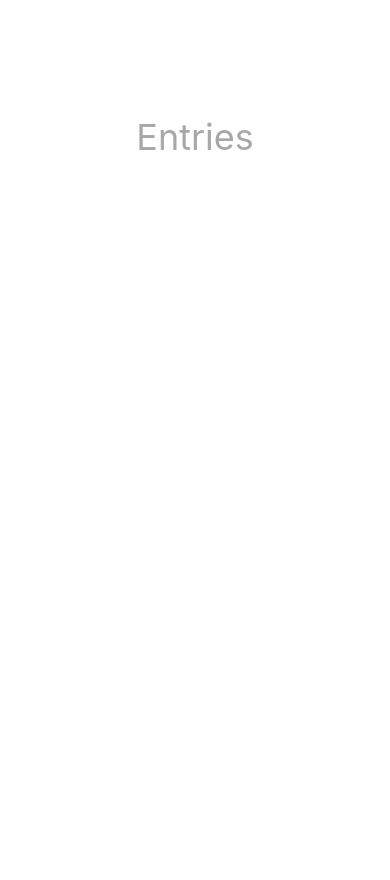
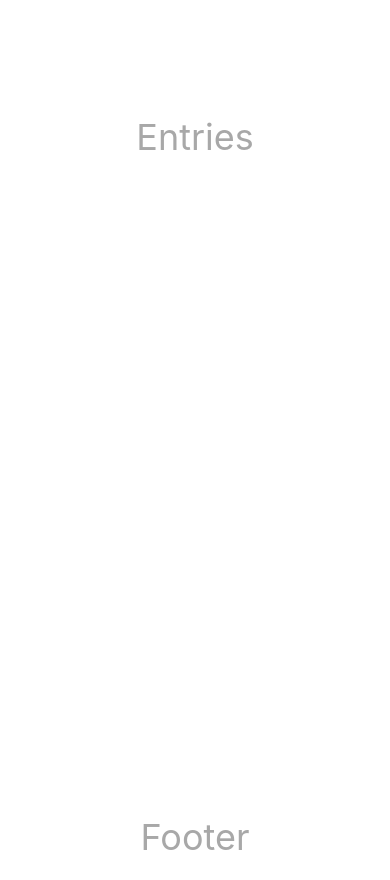
Before and after one commit to amxra/Journal-app, a React Native app: screen / in a window 390 px wide. Before the commit the page ends 844 px from the top, so only its background shows below. Built offline with nearby package versions, Linux system fonts and the light colour scheme.

Commit message:
entry page layout done

```diff
--- a/App.js
+++ b/App.js
@@ -1,8 +1,10 @@
-import React from 'react';
+import React, { useState } from 'react';
 import { View, Text, StyleSheet } from 'react-native';
-import JournalEntry from './components/journalEntry'
+import JournalEntry from './components/journalEntry';
+import {v4 as uuid } from 'uuid';
 
 function App (){
+
   return(
     <View style = {styles.container}>
         <JournalEntry/>
--- /dev/null
+++ b/components/Footer.js
@@ -0,0 +1,28 @@
+import React from 'react';
+import {View, Text, StyleSheet} from 'react-native';
+
+
+function Footer (){
+  return(
+    <View style ={styles.footer}>
+        <Text style = {styles.footerText}>Footer</Text>
+    </View>
+  );
+};
+
+
+const styles = StyleSheet.create({
+  footer:{
+    // borderWidth: 2,
+    // borderColor: "#20232a",
+    // borderBottomColor: '#fff',
+    height: 80,
+    padding: 15
+  },
+  footerText: {
+    fontSize: 36,
+    textAlign: "center",
+    color: '#a8a8a8',
+  }
+})
+export default Footer;
--- a/components/Header.js
+++ b/components/Header.js
@@ -16,8 +16,10 @@ Header.defaultProps = {
 
 const styles = StyleSheet.create({
   header:{
-    height: 100,
+    height: 80,
     padding: 15,
+    // borderWidth: 2,
+    // borderColor: "#20232a",
   },
   text: {
     color: '#a8a8a8',
--- a/components/journalEntry.js
+++ b/components/journalEntry.js
@@ -2,13 +2,16 @@ import React from 'react';
 import {View, Text, StyleSheet, TouchableOpacity} from 'react-native';
 import Icon from 'react-native-vector-icons/dist/FontAwesome';
 import Header from './Header';
-
+import Footer from './Footer'
 
 function JournalEntry (){
     return(
         <TouchableOpacity style = {styles.journalEntry}>
             <View style = {styles.journalEntryView}>
                 <Header/>
+                <Text style = {styles.journalEntryText}>
+                </Text>
+                <Footer/>
             </View>
         </TouchableOpacity>
     )
@@ -17,6 +20,14 @@ function JournalEntry (){
 const styles = StyleSheet.create({
     container:{
       flex: 1
+    },
+    journalEntryText:{
+        // borderWidth: 2,
+        // borderColor: "#20232a",
+        minHeight: 620,
+        maxHeight: 620,
+        overflow: 'scroll',
+        padding: 50
     }
   })
 
```
